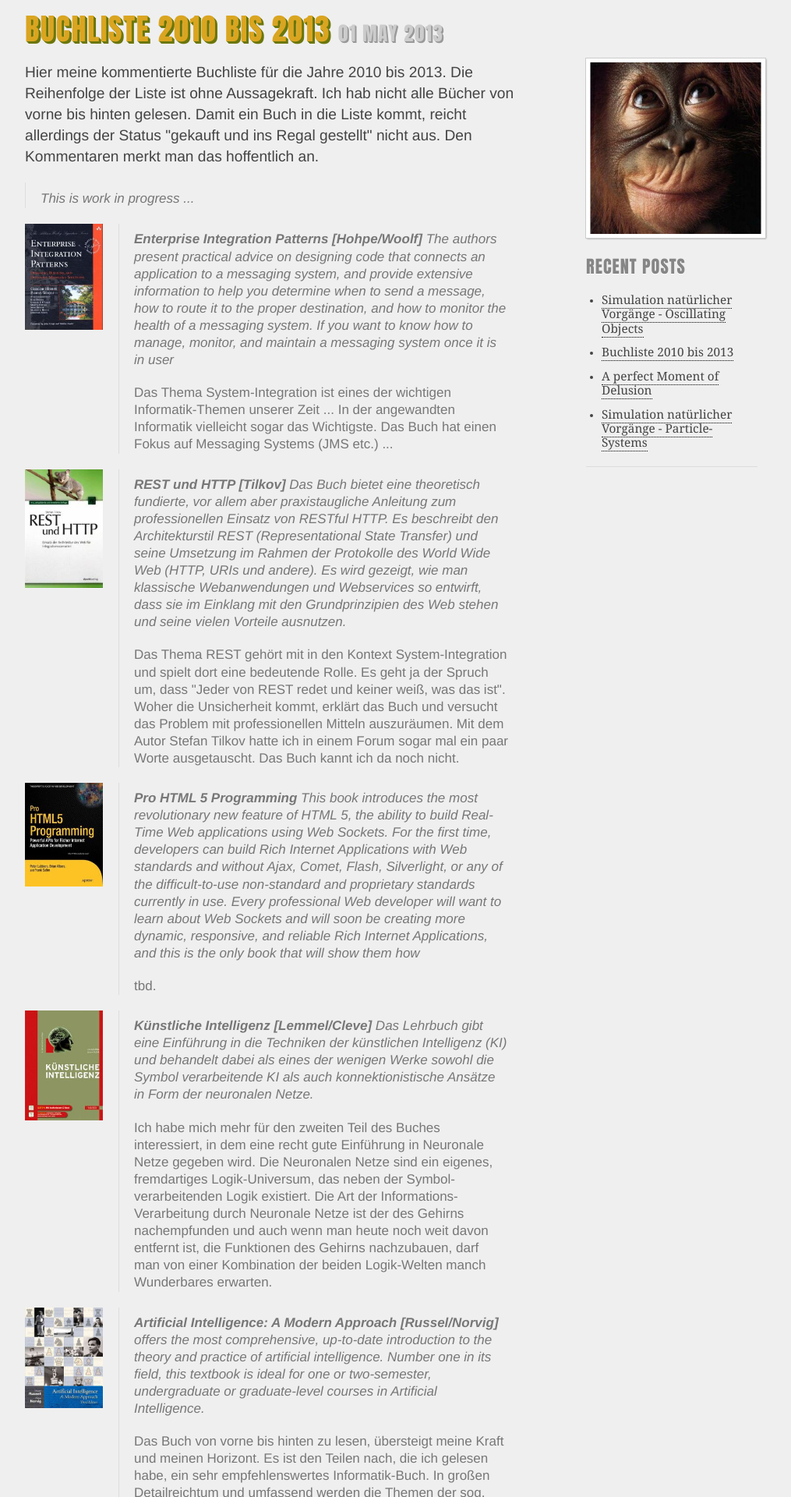
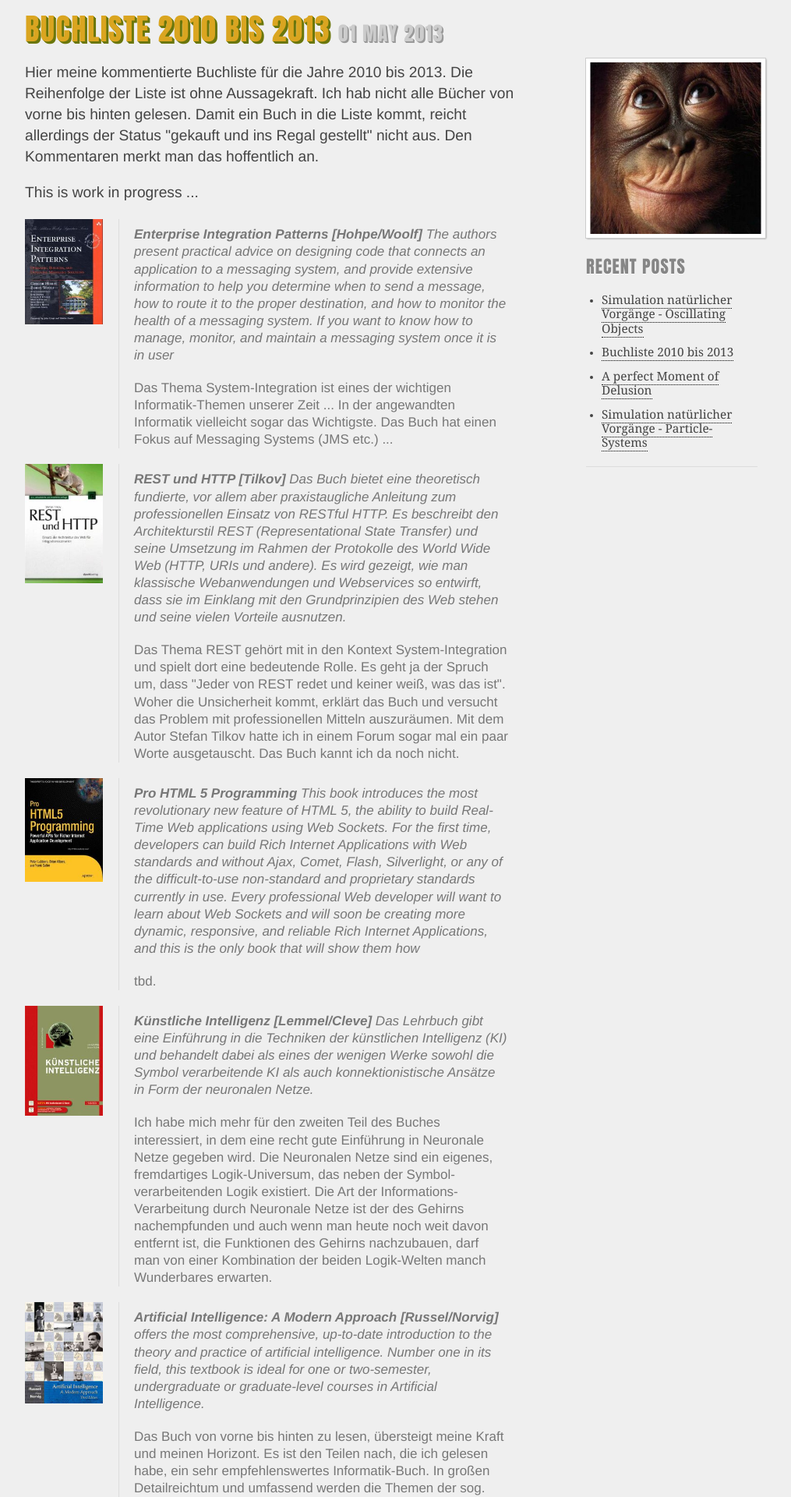
Before and after one commit to dokuryoku/dokuryoku.github.com, a Jekyll site: the page built from _posts/2013-05-01-Buchliste-I.html, in a window 1280 px wide. Shown: the top 1920 px of the page at 78% size, without its empty margins (128-1143 px from the left). Built offline with Jekyll 4.4.1, drawn with Linux system fonts in a browser that asks for light colours.

Commit message:
update posts

```diff
--- a/_posts/2013-05-01-Buchliste-I.html
+++ b/_posts/2013-05-01-Buchliste-I.html
@@ -9,7 +9,7 @@ ist ohne Aussagekraft. Ich hab nicht alle Bücher von vorne bis hinten gelesen.
 Buch in die Liste kommt, reicht allerdings der Status "gekauft und ins Regal gestellt" nicht aus.
 Den Kommentaren merkt man das hoffentlich an.</p>
 
-<blockquote>This is work in progress ...</blockquote>
+<p>This is work in progress ...</p>
 
 <!-- Enterprise Integration Patterns -->
 
@@ -214,7 +214,7 @@ in manchen Situationen zu einem stillen Lächeln verhelfen.</p></blockquote></di
 
 <!-- Die Weltmaschine -->
 
-<div class="two columns alpha"><img class="scale-with-grid" src="/images/book-99783795751241.jpg"/></div>
+<div class="two columns alpha"><img class="scale-with-grid" src="/images/book-9783827424631.jpg"/></div>
 <div class="nine columns omega"><blockquote><p><strong style="color: #777;">Die Weltmaschine [Lincoln]</strong>
 Unter der Grenze zwischen Frankreich und der Schweiz verläuft der Teilchenbeschleuniger mit der höchsten Energie,
 die je ein künstlicher Beschleuniger erreicht hat, der Large Hadron Collider (LHC). Durch die Kollision
```
